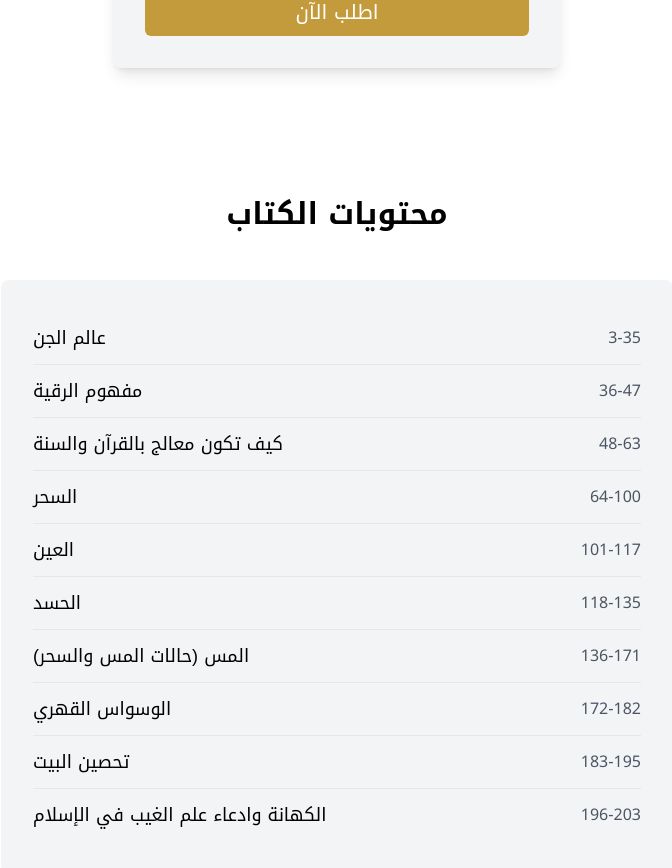
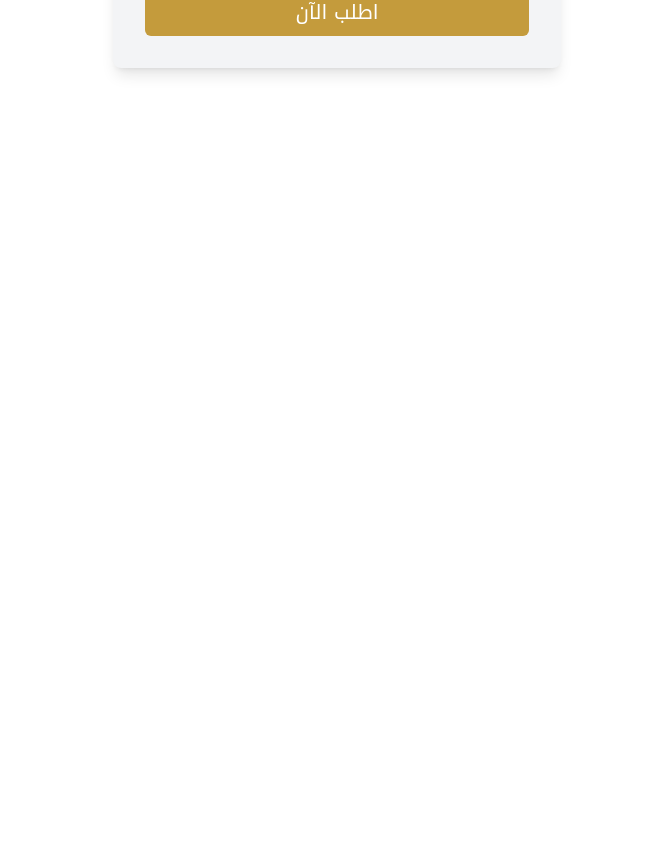
Before and after one commit to green-lithg-web/green-book-100, a React (Vite) app: page / in a window 1280 px wide. Shown: the part 1654-2522 px from the top of the page, without its empty margins (303-975 px from the left). After the commit the page ends 1786 px from the top, so only its background shows below. Built offline with nearby package versions, Linux system fonts and the light colour scheme.

Commit message:
Remove section from code
[skip gpt_engineer]

```diff
--- a/src/components/TableOfContents.tsx
+++ /dev/null
@@ -1,30 +0,0 @@
-const chapters = [
-  { title: "عالم الجن", pages: "3-35" },
-  { title: "مفهوم الرقية", pages: "36-47" },
-  { title: "كيف تكون معالج بالقرآن والسنة", pages: "48-63" },
-  { title: "السحر", pages: "64-100" },
-  { title: "العين", pages: "101-117" },
-  { title: "الحسد", pages: "118-135" },
-  { title: "المس (حالات المس والسحر)", pages: "136-171" },
-  { title: "الوسواس القهري", pages: "172-182" },
-  { title: "تحصين البيت", pages: "183-195" },
-  { title: "الكهانة وادعاء علم الغيب في الإسلام", pages: "196-203" }
-];
-
-export const TableOfContents = () => {
-  return (
-    <section className="py-16 bg-white">
-      <div className="container mx-auto px-4">
-        <h2 className="text-3xl font-bold text-center mb-12">محتويات الكتاب</h2>
-        <div className="max-w-2xl mx-auto bg-muted rounded-lg p-8">
-          {chapters.map((chapter, index) => (
-            <div key={index} className="flex justify-between items-center py-3 border-b last:border-0">
-              <span className="text-gray-600 ltr">{chapter.pages}</span>
-              <h3 className="text-lg font-medium">{chapter.title}</h3>
-            </div>
-          ))}
-        </div>
-      </div>
-    </section>
-  );
-};
--- a/src/pages/Index.tsx
+++ b/src/pages/Index.tsx
@@ -1,7 +1,6 @@
 import { Hero } from "@/components/Hero";
 import { Features } from "@/components/Features";
 import { OrderSection } from "@/components/OrderSection";
-import { TableOfContents } from "@/components/TableOfContents";
 import { ChatBot } from "@/components/ChatBot";
 
 const Index = () => {
@@ -10,7 +9,6 @@ const Index = () => {
       <Hero />
       <Features />
       <OrderSection />
-      <TableOfContents />
       <ChatBot />
     </div>
   );
```
